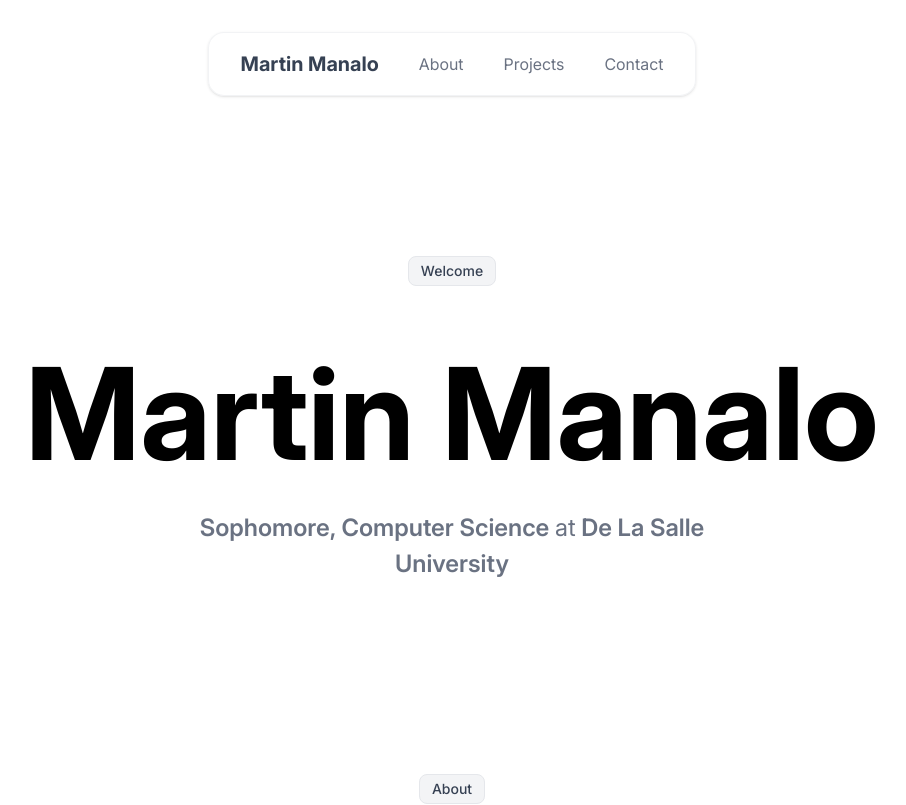
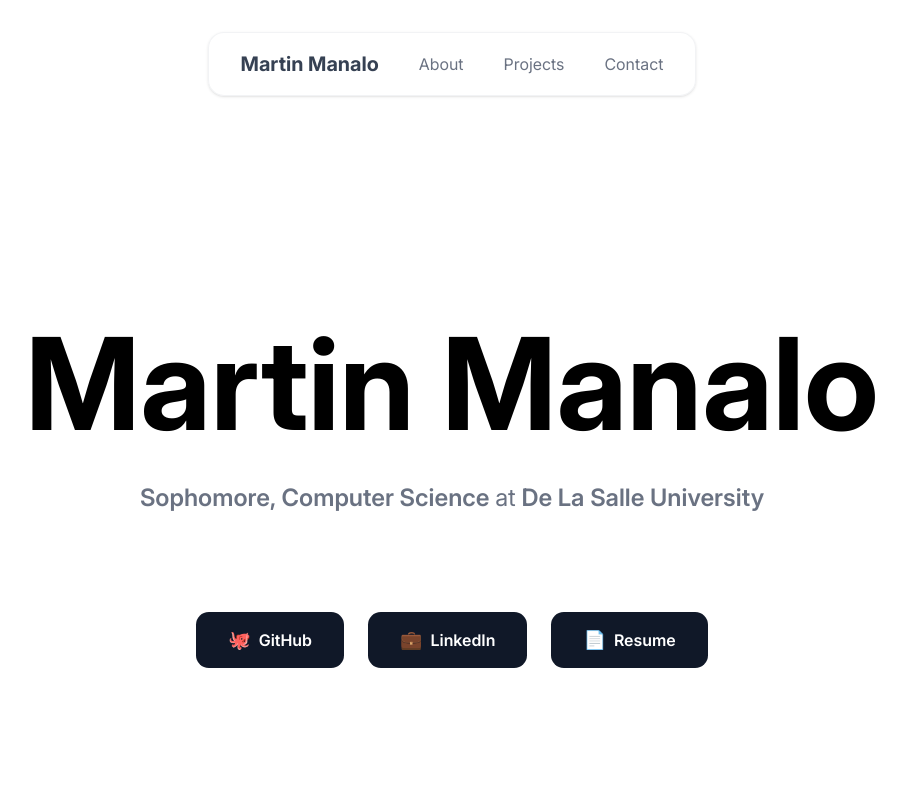
Before and after one commit to martinmnlx/portfolio, a React (Vite) app: page / in a window 1280 px wide. Shown: the top 805 px of the page, without its empty margins (188-1094 px from the left). Built offline with nearby package versions, Linux system fonts and the light colour scheme.

Commit message:
added links to hero section

```diff
--- a/src/components/NavBar.jsx
+++ b/src/components/NavBar.jsx
@@ -8,9 +8,9 @@ function NavBar() {
         bg-white/30 backdrop-blur-md
         shadow-sm flex-wrap md:flex-nowrap
       ">
-        <h1 className="hidden md:block font-body text-gray-700 font-bold text-lg md:text-xl px-2 md:px-4">
+        <a href="#" className="hidden md:block font-body text-gray-700 font-bold text-lg md:text-xl px-2 md:px-4">
           Martin Manalo
-        </h1>
+        </a>
 
         <a href="#about" className='
           font-body text-gray-500
--- a/src/components/main/HeroSection.jsx
+++ b/src/components/main/HeroSection.jsx
@@ -1,18 +1,34 @@
 function HeroSection({ id }) {
+  const links = [
+    { label: 'GitHub', url: '#', icon: '🐙' },
+    { label: 'LinkedIn', url: '#', icon: '💼' },
+    { label: 'Resume', url: '#', icon: '📄' }
+  ];
+
   return (
     <>
-      <section id={id} className='w-full flex flex-col justify-center items-center pt-[6rem] md:pt-[12rem] px-[1rem] md:px-[2rem]'>
+      <section id={id} className='w-full flex flex-col justify-center items-center pt-[6rem] md:pt-[12rem] pb-[4rem] md:pb-[8rem] px-[1rem] md:px-[2rem]'>
         <div className='flex justify-center mb-[2rem]'>
-          <span className='inline-block px-3 py-1 bg-gray-100 text-gray-700 text-sm font-medium rounded-[0.5rem] border border-gray-200 font-body'>
-            Welcome
-          </span>
         </div>
         <h1 className='text-[2.5rem] md:text-[4rem] lg:text-[8rem] font-body font-bold text-center'>
           Martin Manalo
         </h1>
-        <h2 className='text-[1rem] md:text-[1.5rem] font-body font-semibold text-gray-500 text-center max-w-[600px]'>
+        <h2 className='text-[1rem] md:text-[1.5rem] font-body font-semibold text-gray-500 text-center mb-[2rem] md:mb-[6rem]'>
           Sophomore, Computer Science <span className="font-normal">at</span> De La Salle University
         </h2>
+
+        <div className='flex flex-col sm:flex-row gap-[1rem] md:gap-[1.5rem] flex-wrap justify-center'>
+          {links.map((link) => (
+            <a
+              key={link.label}
+              href={link.url}
+              className='flex items-center justify-center gap-[0.5rem] px-[1.5rem] md:px-[2rem] py-[0.75rem] md:py-[0.875rem] bg-gray-900 text-white font-body font-semibold rounded-[0.8rem] hover:bg-gray-800 transition-colors duration-200 whitespace-nowrap'
+            >
+              <span className='text-lg'>{link.icon}</span>
+              <span className='text-sm md:text-base'>{link.label}</span>
+            </a>
+          ))}
+        </div>
       </section>
     </>
   )
```
